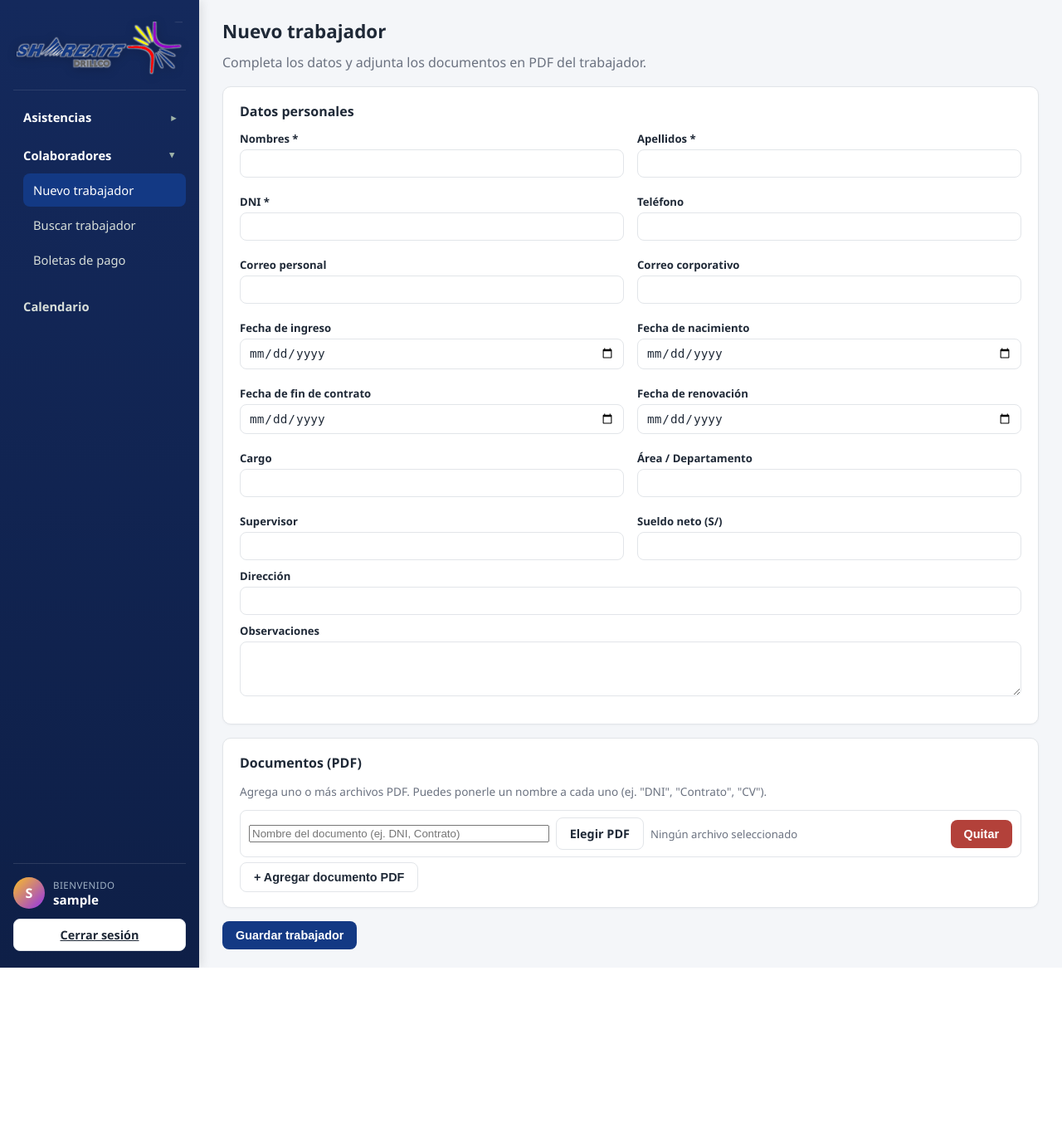
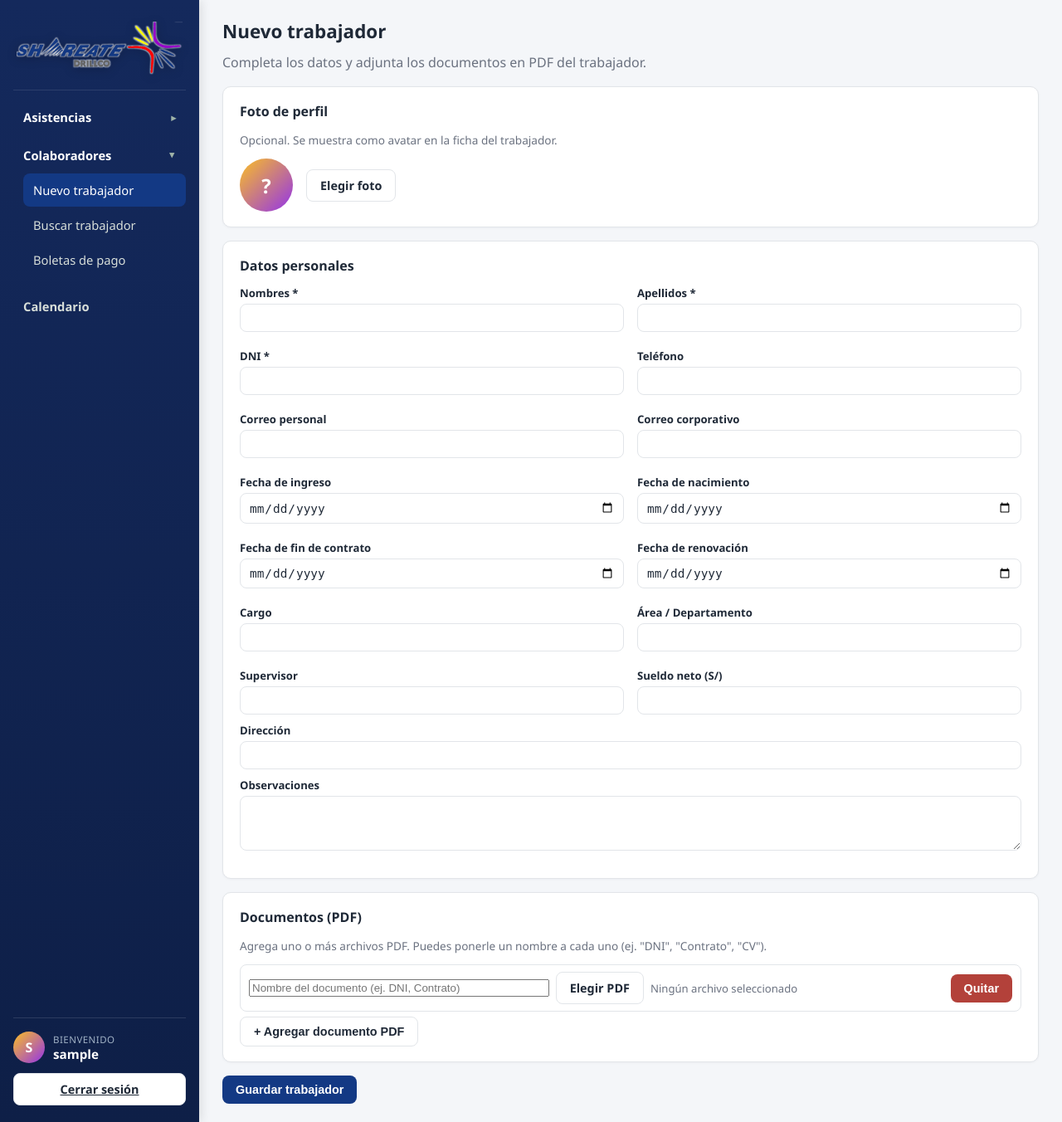
Before and after one commit to fernovoa97/adms-asistencias, a Flask app: page /nuevo-trabajador in a window 1280 px wide. Shown: the whole page at 83% size. Before the commit the page ends 1166 px from the top, so only its background shows below. Run offline with Flask 3, Linux system fonts and the light colour scheme; the visitor is signed in with stand-in values (Sample User, id 1); some libraries are stand-ins or nearby versions.

Commit message:
Cambios a nivel de foto y avatar

```diff
--- a/db.py
+++ b/db.py
@@ -96,6 +96,8 @@ def inicializar_base_datos():
         _agregar_columna_si_falta(cursor, "trabajadores", "supervisor", "TEXT")
         _agregar_columna_si_falta(cursor, "trabajadores", "sueldo_neto", "NUMERIC(10,2)")
         _agregar_columna_si_falta(cursor, "trabajadores", "fecha_nacimiento", "DATE")
+        _agregar_columna_si_falta(cursor, "trabajadores", "foto", "BYTEA")
+        _agregar_columna_si_falta(cursor, "trabajadores", "foto_mime", "TEXT")
 
         # La columna "estado" ya existia desde la version original, pero
         # nunca se expuso en pantalla. Por las dudas, si algun registro
--- a/static/css/style.css
+++ b/static/css/style.css
@@ -560,6 +560,33 @@ tr.fila-finde:hover { background: #f3f4f6; }
   max-width: 220px;
 }
 
+/* ---------- Avatar / foto de perfil de trabajadores ---------- */
+.avatar-preview,
+.avatar-trabajador,
+.avatar-trabajador-chico {
+  border-radius: 50%;
+  background: linear-gradient(135deg, #fbbf24, #9333ea);
+  color: #fff;
+  display: flex;
+  align-items: center;
+  justify-content: center;
+  font-weight: 700;
+  flex-shrink: 0;
+  overflow: hidden;
+}
+
+.avatar-preview img,
+.avatar-trabajador img,
+.avatar-trabajador-chico img {
+  width: 100%;
+  height: 100%;
+  object-fit: cover;
+}
+
+.avatar-preview { width: 64px; height: 64px; font-size: 1.5rem; }
+.avatar-trabajador { width: 72px; height: 72px; font-size: 1.7rem; }
+.avatar-trabajador-chico { width: 36px; height: 36px; font-size: 0.95rem; }
+
 .archivos-lista { display: flex; flex-direction: column; gap: 4px; margin-bottom: 4px; }
 
 .archivo-item {
--- a/static/js/nuevo_trabajador.js
+++ b/static/js/nuevo_trabajador.js
@@ -77,6 +77,25 @@ function clearPreview(rowId) {
 document.getElementById('addFileBtn').addEventListener('click', createUploadRow);
 createUploadRow();
 
+// Vista previa de la foto de perfil al elegirla
+document.getElementById('foto').addEventListener('change', (e) => {
+  const file = e.target.files[0];
+  const preview = document.getElementById('avatarPreview');
+  if (!file) return;
+  const url = URL.createObjectURL(file);
+  preview.innerHTML = `<img src="${url}" alt="Vista previa">`;
+});
+
+// Mientras no se elija foto, mostrar las iniciales del nombre que se va escribiendo
+function actualizarIniciales() {
+  const preview = document.getElementById('avatarPreview');
+  if (preview.querySelector('img')) return; // ya hay foto elegida, no pisar
+  const nombres = document.getElementById('nombres').value.trim();
+  const inicial = nombres ? nombres[0].toUpperCase() : '?';
+  preview.innerHTML = `<span id="avatarPreviewIniciales">${inicial}</span>`;
+}
+document.getElementById('nombres').addEventListener('input', actualizarIniciales);
+
 document.getElementById('workerForm').addEventListener('submit', async (e) => {
   e.preventDefault();
 
@@ -91,6 +110,10 @@ document.getElementById('workerForm').addEventListener('submit', async (e) => {
   formData.append('dni', document.getElementById('dni').value.trim());
   formData.append('telefono', document.getElementById('telefono').value.trim());
   formData.append('email', document.getElementById('email').value.trim());
+  const fotoInput = document.getElementById('foto');
+  if (fotoInput.files[0]) {
+    formData.append('foto', fotoInput.files[0]);
+  }
   formData.append('emailCorporativo', document.getElementById('emailCorporativo').value.trim());
   formData.append('fechaIngreso', document.getElementById('fechaIngreso').value);
   formData.append('fechaNacimiento', document.getElementById('fechaNacimiento').value);
@@ -135,6 +158,7 @@ document.getElementById('workerForm').addEventListener('submit', async (e) => {
     document.getElementById('workerForm').reset();
     document.getElementById('uploadRows').innerHTML = '';
     document.getElementById('previewArea').innerHTML = '';
+    document.getElementById('avatarPreview').innerHTML = '<span id="avatarPreviewIniciales">?</span>';
     createUploadRow();
     window.scrollTo({ top: 0, behavior: 'smooth' });
   } catch (err) {
--- a/templates/nuevo_trabajador.html
+++ b/templates/nuevo_trabajador.html
@@ -19,6 +19,20 @@
       <div class="error-msg" id="errorMsg"></div>
 
       <form id="workerForm">
+        <div class="panel">
+          <h2 style="margin-top:0;font-size:1rem;">Foto de perfil</h2>
+          <p class="muted">Opcional. Se muestra como avatar en la ficha del trabajador.</p>
+          <div style="display:flex;align-items:center;gap:16px;">
+            <div class="avatar-preview" id="avatarPreview">
+              <span id="avatarPreviewIniciales">?</span>
+            </div>
+            <label class="btn secondary" style="cursor:pointer;">
+              Elegir foto
+              <input type="file" id="foto" name="foto" accept="image/jpeg,image/png,image/webp" style="display:none;">
+            </label>
+          </div>
+        </div>
+
         <div class="panel">
           <h2 style="margin-top:0;font-size:1rem;">Datos personales</h2>
           <div class="grid-2">
--- a/trabajadores.py
+++ b/trabajadores.py
@@ -19,6 +19,25 @@ from db import obtener_conexion
 trabajadores_bp = Blueprint("trabajadores", __name__)
 
 TAMANO_MAXIMO_PDF = 25 * 1024 * 1024  # 25 MB
+TAMANO_MAXIMO_FOTO = 5 * 1024 * 1024  # 5 MB
+TIPOS_FOTO_PERMITIDOS = {"image/jpeg", "image/png", "image/webp"}
+
+
+def _guardar_foto(cursor, worker_id, archivo_foto):
+    """Valida y guarda (o reemplaza) la foto de perfil de un trabajador.
+    Devuelve None si todo sale bien, o un mensaje de error."""
+    if archivo_foto.mimetype not in TIPOS_FOTO_PERMITIDOS:
+        return "La foto debe ser JPG, PNG o WEBP"
+
+    contenido = archivo_foto.read()
+    if len(contenido) > TAMANO_MAXIMO_FOTO:
+        return "La foto supera los 5MB"
+
+    cursor.execute(
+        "UPDATE trabajadores SET foto = %s, foto_mime = %s WHERE id = %s",
+        (psycopg2_binary(contenido), archivo_foto.mimetype, worker_id)
+    )
+    return None
 
 
 # ==========================================================
@@ -75,13 +94,14 @@ COLUMNAS_TRABAJADOR = [
 
 def _obtener_worker(cursor, worker_id):
     cursor.execute(
-        f"SELECT {', '.join(COLUMNAS_TRABAJADOR)} FROM trabajadores WHERE id = %s",
+        f"SELECT {', '.join(COLUMNAS_TRABAJADOR)}, (foto IS NOT NULL) AS tiene_foto "
+        f"FROM trabajadores WHERE id = %s",
         (worker_id,)
     )
     fila = cursor.fetchone()
     if not fila:
         return None
-    return _worker_a_dict(fila, COLUMNAS_TRABAJADOR)
+    return _worker_a_dict(fila, COLUMNAS_TRABAJADOR + ["tiene_foto"])
 
 
 def _obtener_carpetas(cursor, worker_id):
@@ -261,6 +281,13 @@ def api_crear_trabajador():
             conexion.rollback()
             return jsonify({"error": error_doc}), 400
 
+        archivo_foto = request.files.get("foto")
+        if archivo_foto and archivo_foto.filename:
+            error_foto = _guardar_foto(cursor, worker_id, archivo_foto)
+            if error_foto:
+                conexion.rollback()
+                return jsonify({"error": error_foto}), 400
+
         conexion.commit()
 
         worker = _obtener_worker(cursor, worker_id)
@@ -293,7 +320,7 @@ def api_buscar():
         # Sin texto de busqueda: se listan todos los trabajadores, para que
         # la pantalla no empiece vacia. Activos primero, luego inactivos.
         cursor.execute("""
-            SELECT id, nombres, apellidos, dni, cargo, area, estado
+            SELECT id, nombres, apellidos, dni, cargo, area, estado, (foto IS NOT NULL)
             FROM trabajadores
             ORDER BY (estado = 'INACTIVO'), nombres
             LIMIT 200
@@ -301,7 +328,7 @@ def api_buscar():
     else:
         patron = f"%{q}%"
         cursor.execute("""
-            SELECT id, nombres, apellidos, dni, cargo, area, estado
+            SELECT id, nombres, apellidos, dni, cargo, area, estado, (foto IS NOT NULL)
             FROM trabajadores
             WHERE (nombres || ' ' || apellidos) ILIKE %s
                OR dni ILIKE %s
@@ -313,7 +340,7 @@ def api_buscar():
     resultados = [
         {
             "id": f[0], "nombres": f[1], "apellidos": f[2], "dni": f[3],
-            "cargo": f[4], "area": f[5], "estado": f[6] or "ACTIVO"
+            "cargo": f[4], "area": f[5], "estado": f[6] or "ACTIVO", "tiene_foto": f[7]
         }
         for f in cursor.fetchall()
     ]
@@ -687,3 +714,74 @@ def servir_documento(doc_id):
         mimetype=tipo_mime or "application/pdf",
         headers={"Content-Disposition": f'inline; filename="{nombre}.pdf"'}
     )
+
+
+# ==========================================================
+# FOTO DE PERFIL
+# ==========================================================
+
+@trabajadores_bp.route("/api/trabajadores/<int:worker_id>/foto", methods=["POST"])
+@login_requerido
+def api_subir_foto(worker_id):
+    archivo_foto = request.files.get("foto")
+
+    if not archivo_foto or not archivo_foto.filename:
+        return jsonify({"error": "No se recibió ninguna foto"}), 400
+
+    conexion = obtener_conexion()
+    cursor = conexion.cursor()
+    try:
+        cursor.execute("SELECT id FROM trabajadores WHERE id = %s", (worker_id,))
+        if not cursor.fetchone():
+            return jsonify({"error": "Trabajador no encontrado"}), 404
+
+        error_foto = _guardar_foto(cursor, worker_id, archivo_foto)
+        if error_foto:
+            conexion.rollback()
+            return jsonify({"error": error_foto}), 400
+
+        conexion.commit()
+        return jsonify({"ok": True})
+    except Exception as error:
+        conexion.rollback()
+        print("ERROR SUBIENDO FOTO:", error)
+        return jsonify({"error": "No se pudo subir la foto"}), 500
+    finally:
+        cursor.close()
+        conexion.close()
+
+
+@trabajadores_bp.route("/api/trabajadores/<int:worker_id>/foto", methods=["DELETE"])
+@login_requerido
+def api_eliminar_foto(worker_id):
+    conexion = obtener_conexion()
+    cursor = conexion.cursor()
+    cursor.execute(
+        "UPDATE trabajadores SET foto = NULL, foto_mime = NULL WHERE id = %s",
+        (worker_id,)
+    )
+    encontrado = cursor.rowcount > 0
+    conexion.commit()
+    cursor.close()
+    conexion.close()
+
+    if not encontrado:
+        return jsonify({"error": "Trabajador no encontrado"}), 404
+    return jsonify({"ok": True})
+
+
+@trabajadores_bp.route("/foto/<int:worker_id>")
+@login_requerido
+def servir_foto(worker_id):
+    conexion = obtener_conexion()
+    cursor = conexion.cursor()
+    cursor.execute("SELECT foto, foto_mime FROM trabajadores WHERE id = %s", (worker_id,))
+    fila = cursor.fetchone()
+    cursor.close()
+    conexion.close()
+
+    if not fila or not fila[0]:
+        abort(404)
+
+    contenido, tipo_mime = fila
+    return Response(bytes(contenido), mimetype=tipo_mime or "image/jpeg")
```
Also changed, not shown: static/js/buscar_trabajador.js (+72 -7 lines), static/js/boleta_periodo.js (line endings or trailing spaces), templates/boleta_periodo.html (line endings or trailing spaces).
